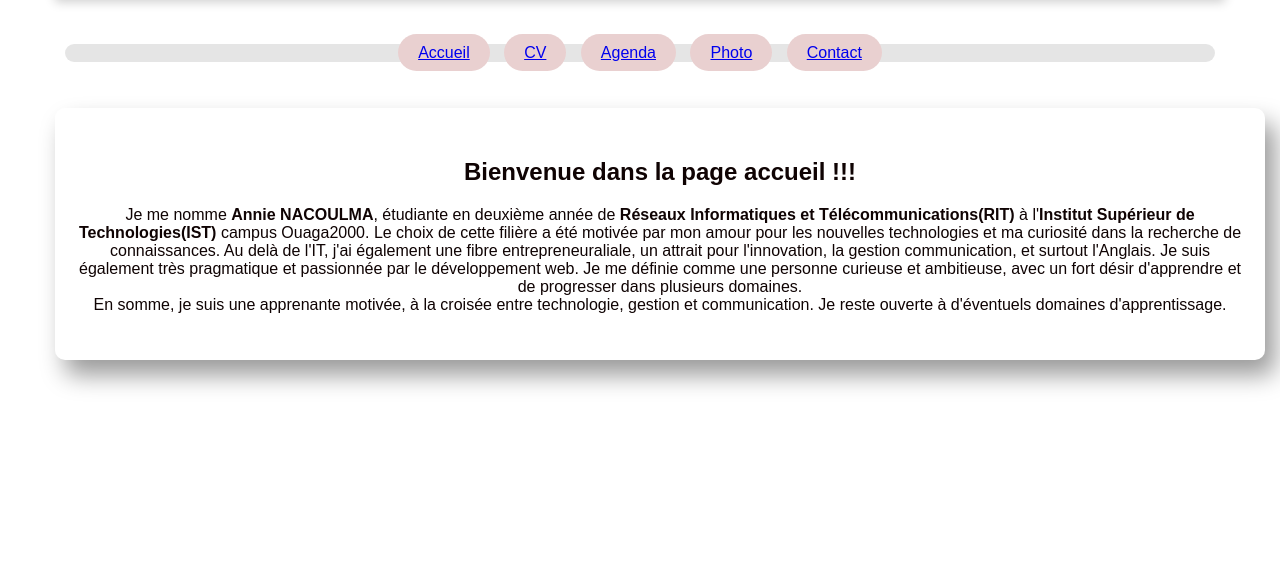
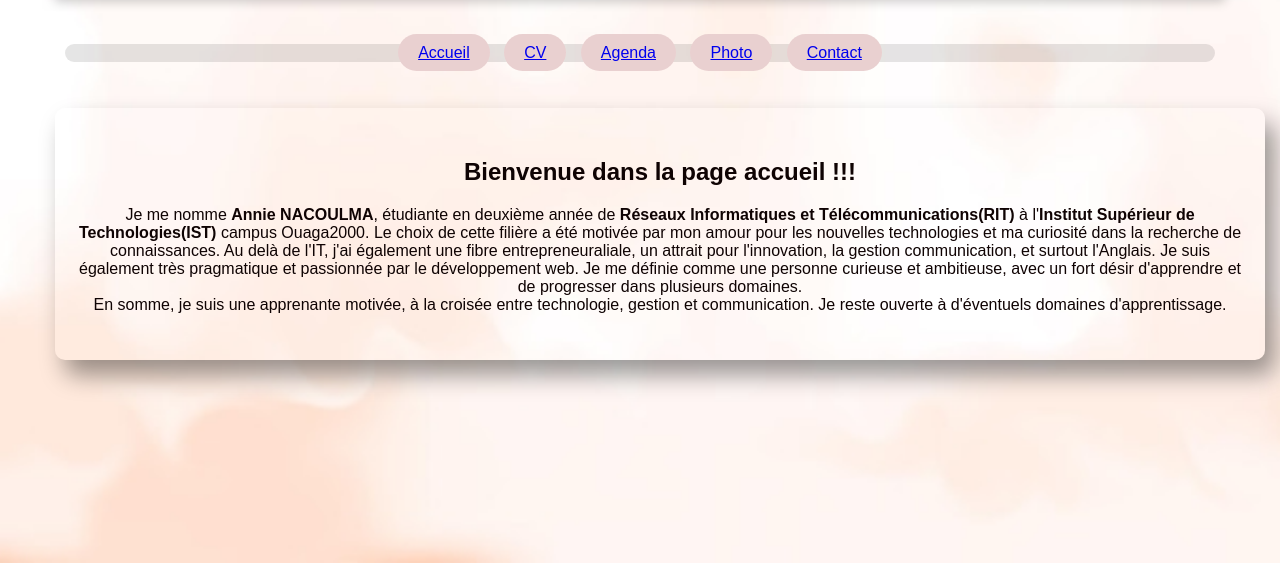
Before and after one commit to AnnieNac/annienac.github.io, a plain HTML site: page index.html in a window 1280 px wide. Shown: the part 237-800 px from the top of the page. Drawn offline with Linux system fonts and the light colour scheme.

Commit message:
Update style.css

```diff
--- a/style.css
+++ b/style.css
@@ -1,6 +1,6 @@
 body {
     font-family: Arial, Helvetica, sans-serif;
-    background: url('images/aquarelle.jpg');
+    background: url('aquarelle.jpg');
     color: #0f0303;
     text-align: center;
     background-attachment: fixed;
```
